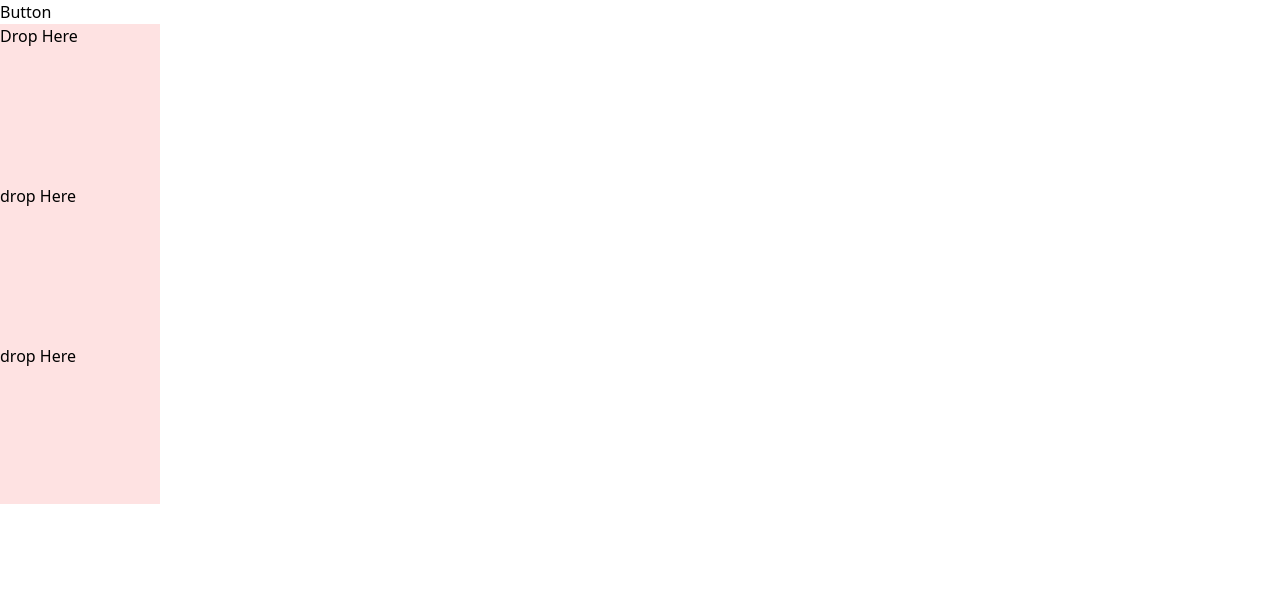
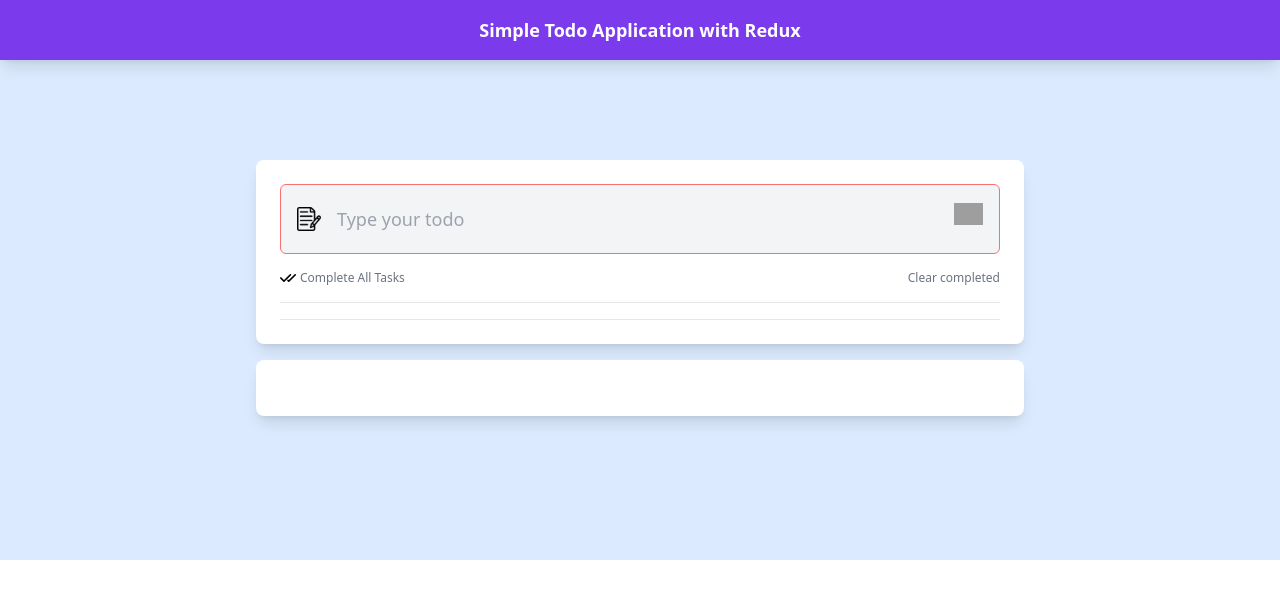
Before and after one commit to emranweb/redux-drag-todo, a React (Create React App) app: page / in a window 1280 px wide. Shown: the top 598 px of the page. Built offline with nearby package versions, Linux system fonts and the light colour scheme; grey boxes are pictures that could not be loaded.

Commit message:
completed drop area

```diff
--- a/src/App.tsx
+++ b/src/App.tsx
@@ -1,36 +1,43 @@
 import React from 'react';
 
-// import Footer from './components/Footer';
-// import Header from './components/Header';
-// import Navbar from './components/Navbar';
-// import TodoList from './components/TodoList';
-// import { DndProvider } from 'react-dnd';
-// import { HTML5Backend } from 'react-dnd-html5-backend';
-// import Completed from './components/Completed';
-import Board from './dndkit/Board';
+import Header from './components/Header';
+import Navbar from './components/Navbar';
+import TodoList from './components/TodoList';
+import CompletedTodo from './components/CompletedTodo';
+import { DndContext, DragEndEvent } from '@dnd-kit/core';
+import { useAppDispatch, useAppSelector } from './hooks/app';
+import { todoMarkCompleted } from './features/todos/todoSlice';
 
 function App() {
+  const allTodos = useAppSelector(state => state.todos);
+  const inCompletedTodos = allTodos.filter(todo => todo.completed === false);
+  const completedTodos = allTodos.filter(todo => todo.completed === true);
+
+  const dispatach = useAppDispatch();
+
+  const handleDragEnd = (event: DragEndEvent): void => {
+    if (event.over && event.over.id === 'completed') {
+      dispatach(todoMarkCompleted(event.active.id));
+    }
+  };
+
   return (
-    // <DndProvider backend={HTML5Backend}>
-    //   <div className="App">
-    //     <div className="grid place-items-center bg-blue-100 h-screen px-6 font-sans">
-    //       <Navbar />
-
-    //       <div className="w-full max-w-3xl shadow-lg rounded-lg p-6 bg-white">
-    //         <Header />
-    //         <hr className="mt-4" />
-    //         <Completed>
-    //           <TodoList />
-    //         </Completed>
-    //         <hr className="mt-4" />
-    //         <Footer />
-    //       </div>
-
-    //       <div className="w-full max-w-3xl shadow-lg rounded-lg p-6 bg-white"></div>
-    //     </div>
-    //   </div>
-    // </DndProvider>
-    <Board />
+    <div className="App">
+      <div className="grid place-items-center bg-blue-100  px-6 font-sans">
+        <Navbar />
+        <DndContext onDragEnd={handleDragEnd}>
+          <div className="w-full max-w-3xl shadow-lg rounded-lg p-6 bg-white mt-40">
+            <Header />
+            <hr className="mt-4" />
+            <TodoList todos={inCompletedTodos} />
+            <hr className="mt-4" />
+          </div>
+          <CompletedTodo>
+            <TodoList todos={completedTodos.length > 0 ? completedTodos : []} />
+          </CompletedTodo>
+        </DndContext>
+      </div>
+    </div>
   );
 }
 
--- a/src/components/Completed.tsx
+++ /dev/null
@@ -1,31 +0,0 @@
-import React from 'react';
-import { useDrop } from 'react-dnd';
-import { ItemTypes, Todo } from '../types';
-import { useAppDispatch, useAppSelector } from '../hooks/app';
-import { todoMarkCompleted } from '../features/todos/todoSlice';
-import TodoItem from './TodoItem';
-
-interface CompletedProps {
-  children: React.ReactNode;
-}
-
-const Completed: React.FC<CompletedProps> = ({ children }) => {
-  const todos = useAppSelector(state => state.todos);
-  const filterTodo = todos.filter(todo => todo.completed === true);
-
-  const dispatch = useAppDispatch();
-  const [, drop] = useDrop(() => ({
-    accept: ItemTypes.TODO,
-    drop: (item: Todo, monitor) => {
-      dispatch(todoMarkCompleted(item.id));
-      return monitor.getDropResult();
-    },
-  }));
-  return (
-    <div ref={drop} style={{ height: '300px' }}>
-      {children}
-    </div>
-  );
-};
-
-export default Completed;
--- /dev/null
+++ b/src/components/CompletedTodo.tsx
@@ -0,0 +1,18 @@
+import { useDroppable } from '@dnd-kit/core';
+import React from 'react';
+
+const CompletedTodo = ({ children }: { children: React.ReactNode }) => {
+  const { setNodeRef } = useDroppable({
+    id: 'completed',
+  });
+  return (
+    <div
+      className="w-full max-w-3xl shadow-lg rounded-lg p-6 bg-white mt-4 mb-36"
+      ref={setNodeRef}
+    >
+      {children}
+    </div>
+  );
+};
+
+export default CompletedTodo;
--- a/src/components/TodoItem.tsx
+++ b/src/components/TodoItem.tsx
@@ -5,14 +5,14 @@ import cancleImage from '../images/cancel.png';
 // import { colorChange, deleteTodo } from '../redux/thunk/todoFetch';
 import noteImage from '../images/notes.png';
 //import { todoToggle } from '../redux/rtk-todo/todo';
-import { ItemTypes, Todo } from '../types/index';
+import { Todo } from '../types/index';
 import {
   removeFromTodos,
   todoMarkCompleted,
   updateTodo,
 } from '../features/todos/todoSlice';
 import { useAppDispatch } from '../hooks/app';
-import { useDrag } from 'react-dnd';
+import { useDraggable } from '@dnd-kit/core';
 
 interface TodoItemProps {
   todo: Todo;
@@ -20,13 +20,9 @@ interface TodoItemProps {
 
 const TodoItem: React.FC<TodoItemProps> = ({ todo }) => {
   const { id, title, completed } = todo;
-  const [{ isDragging }, drag] = useDrag(() => ({
-    type: ItemTypes.TODO,
-    item: { id },
-    collect: monitor => ({
-      isDragging: !!monitor.isDragging(),
-    }),
-  }));
+  const { setNodeRef, attributes, listeners, transform } = useDraggable({
+    id: id,
+  });
 
   const dispatch = useAppDispatch();
 
@@ -45,9 +41,16 @@ const TodoItem: React.FC<TodoItemProps> = ({ todo }) => {
     console.log('hi');
   };
 
+  const style = transform
+    ? { transform: `translate3d(${transform.x}px, ${transform.y}px, 0)` }
+    : undefined;
+
   return (
     <div
-      ref={drag}
+      ref={setNodeRef}
+      {...listeners}
+      {...attributes}
+      style={style}
       className="flex justify-start items-center p-2 hover:bg-gray-100 hover:transition-all space-x-4 border-b border-gray-400/20 last:border-0"
     >
       <div
--- a/src/components/TodoList.tsx
+++ b/src/components/TodoList.tsx
@@ -1,14 +1,13 @@
 import React from 'react';
 import TodoItem from './TodoItem';
-import { useAppSelector } from '../hooks/app';
+import { Todo } from '../types';
+// import { useAppSelector } from '../hooks/app';
 
 // import { useSelector } from 'react-redux';
 // import { fetchData } from '../redux/thunk/todoFetch';
 // import { fetchPost } from '../redux/rtk-todo/rtk-fetch';
 
-const TodoList = () => {
-  const todos = useAppSelector(state => state.todos);
-
+const TodoList = ({ todos }: { todos: Todo[] }) => {
   return (
     <div className="mt-2 text-gray-700 text-sm">
       {todos.map(item => (
```
